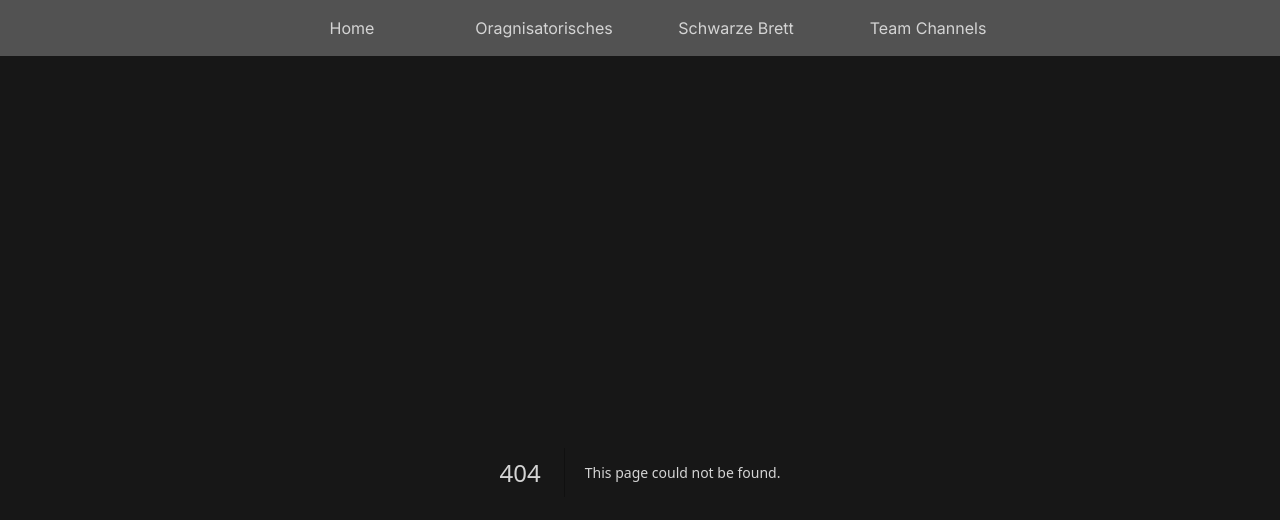
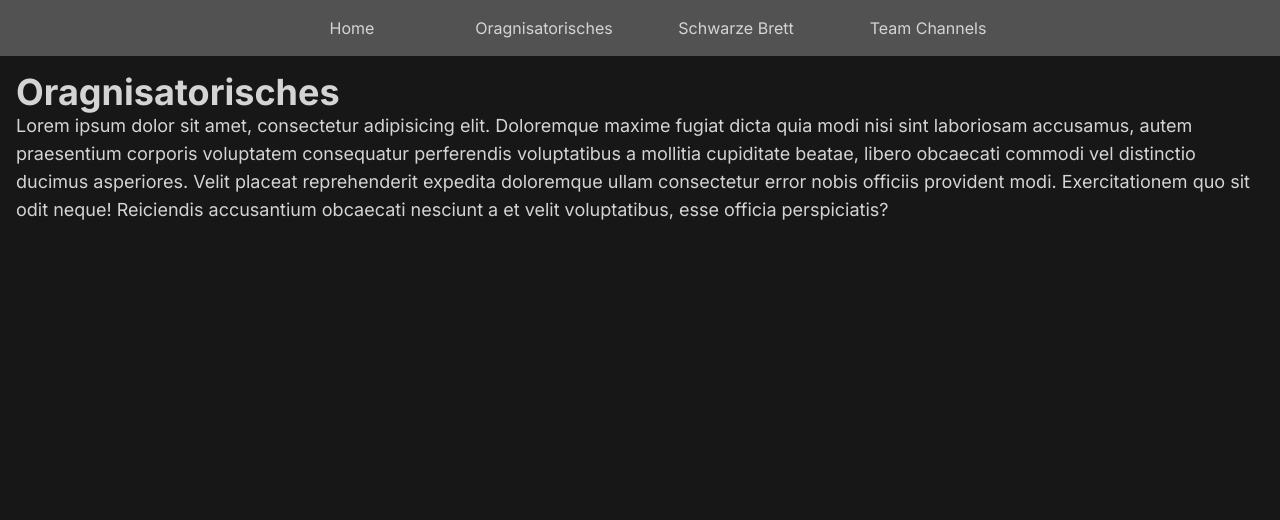
Before and after one commit to JondahlRh/fruchtlabor-bot-frontend, a Next.js app: page /beschreibung/oragnisatorisches in a window 1280 px wide. Before the commit this address had no page. Shown: the top 520 px of the page. Built offline with nearby package versions, Linux system fonts and the light colour scheme.

Commit message:
added basic route pages

```diff
--- /dev/null
+++ b/src/app/beschreibung/oragnisatorisches/page.tsx
@@ -0,0 +1,17 @@
+export default function Page() {
+  return (
+    <div className="">
+      <h1 className="text-4xl font-bold">Oragnisatorisches</h1>
+      <p className="text-lg">
+        Lorem ipsum dolor sit amet, consectetur adipisicing elit. Doloremque
+        maxime fugiat dicta quia modi nisi sint laboriosam accusamus, autem
+        praesentium corporis voluptatem consequatur perferendis voluptatibus a
+        mollitia cupiditate beatae, libero obcaecati commodi vel distinctio
+        ducimus asperiores. Velit placeat reprehenderit expedita doloremque
+        ullam consectetur error nobis officiis provident modi. Exercitationem
+        quo sit odit neque! Reiciendis accusantium obcaecati nesciunt a et velit
+        voluptatibus, esse officia perspiciatis?
+      </p>
+    </div>
+  );
+}
--- /dev/null
+++ b/src/app/beschreibung/schwarzebrett/page.tsx
@@ -0,0 +1,17 @@
+export default function Page() {
+  return (
+    <div className="">
+      <h1 className="text-4xl font-bold">Schwarze Brett</h1>
+      <p className="text-lg">
+        Lorem ipsum dolor sit amet, consectetur adipisicing elit. Doloremque
+        maxime fugiat dicta quia modi nisi sint laboriosam accusamus, autem
+        praesentium corporis voluptatem consequatur perferendis voluptatibus a
+        mollitia cupiditate beatae, libero obcaecati commodi vel distinctio
+        ducimus asperiores. Velit placeat reprehenderit expedita doloremque
+        ullam consectetur error nobis officiis provident modi. Exercitationem
+        quo sit odit neque! Reiciendis accusantium obcaecati nesciunt a et velit
+        voluptatibus, esse officia perspiciatis?
+      </p>
+    </div>
+  );
+}
--- /dev/null
+++ b/src/app/beschreibung/teamchannels/page.tsx
@@ -0,0 +1,17 @@
+export default function Page() {
+  return (
+    <div className="">
+      <h1 className="text-4xl font-bold">Team Channels</h1>
+      <p className="text-lg">
+        Lorem ipsum dolor sit amet, consectetur adipisicing elit. Doloremque
+        maxime fugiat dicta quia modi nisi sint laboriosam accusamus, autem
+        praesentium corporis voluptatem consequatur perferendis voluptatibus a
+        mollitia cupiditate beatae, libero obcaecati commodi vel distinctio
+        ducimus asperiores. Velit placeat reprehenderit expedita doloremque
+        ullam consectetur error nobis officiis provident modi. Exercitationem
+        quo sit odit neque! Reiciendis accusantium obcaecati nesciunt a et velit
+        voluptatibus, esse officia perspiciatis?
+      </p>
+    </div>
+  );
+}
```
